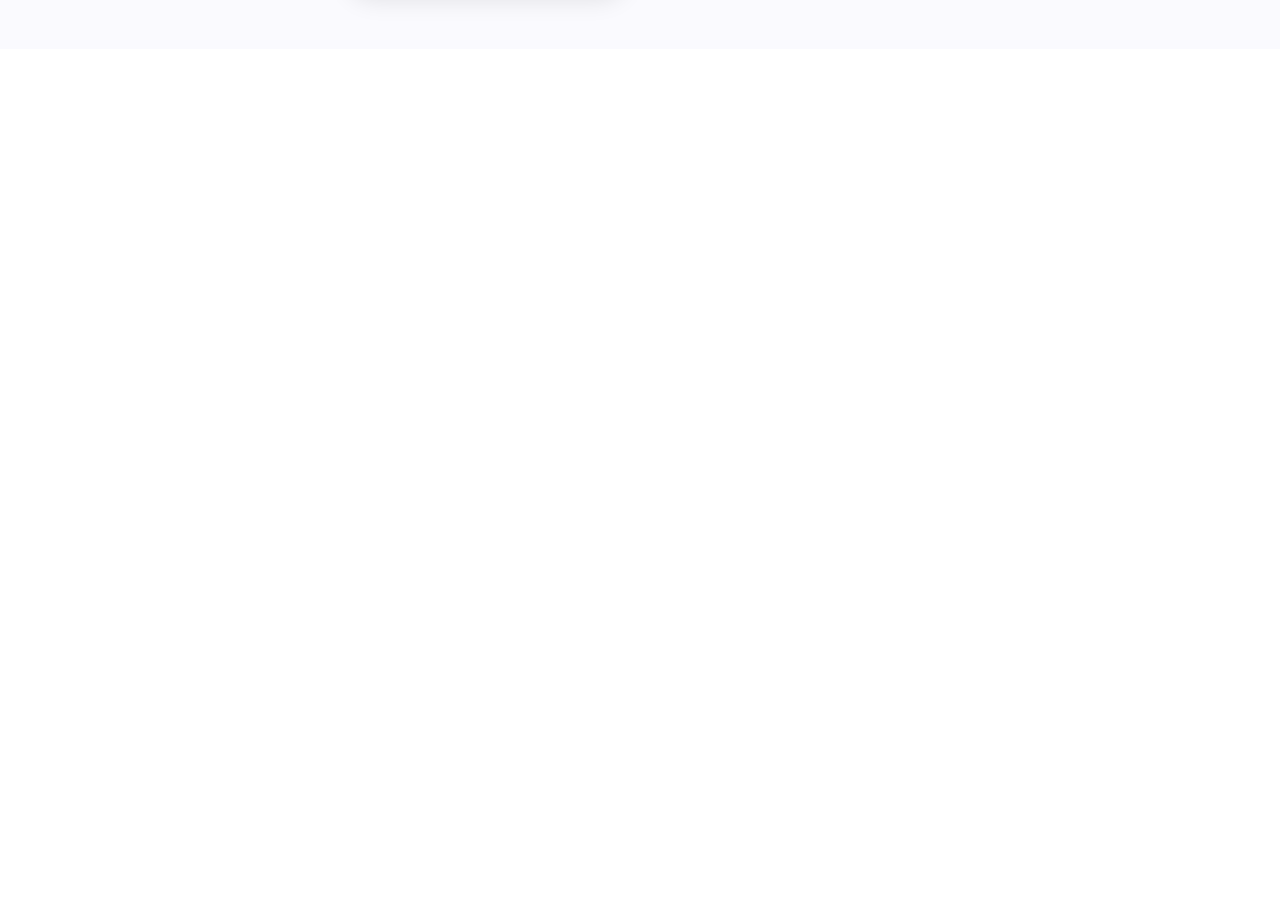
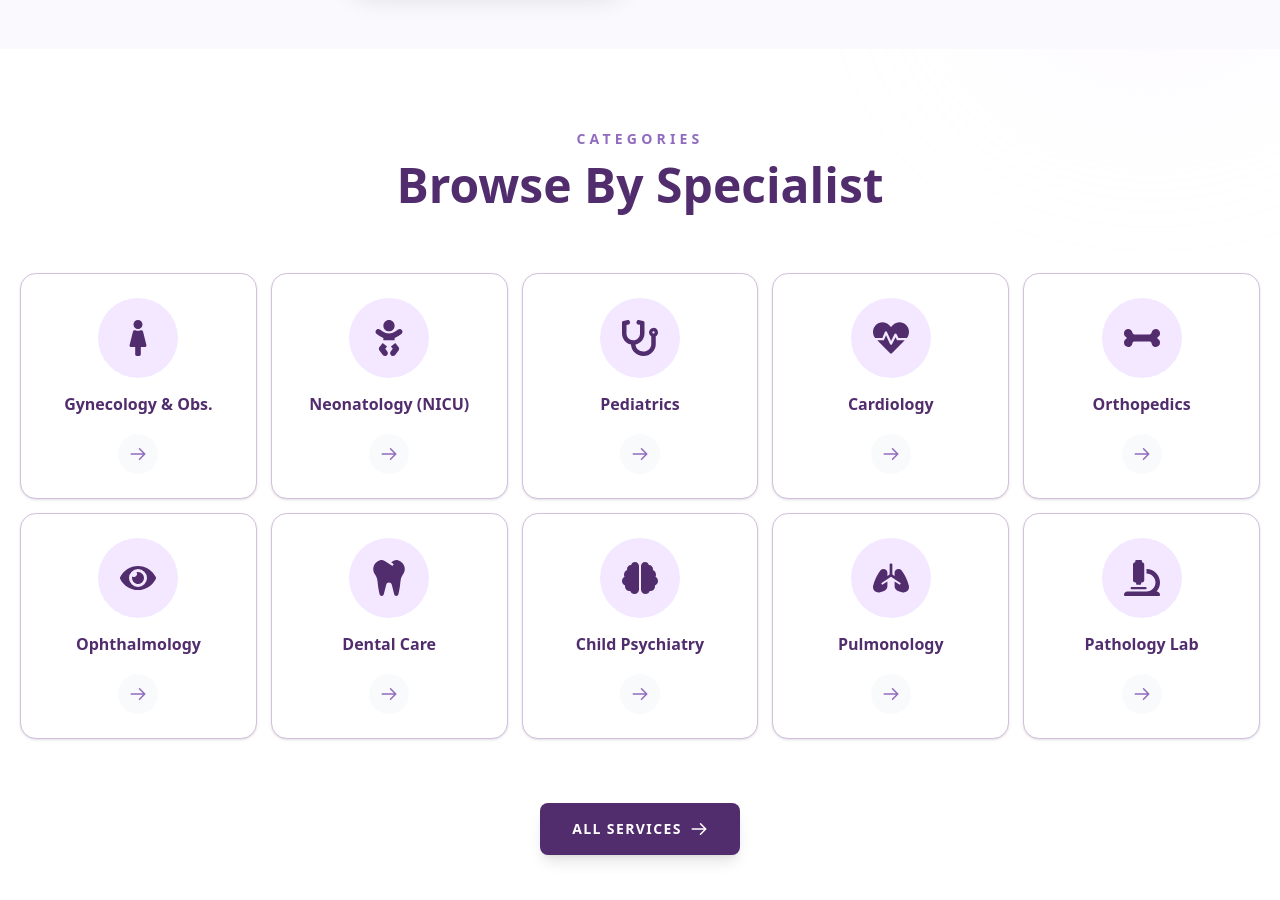
Before and after one commit to hrlimonnkb/sonaimuri-hospital, a Next.js app: page / in a window 1280 px wide. Shown: the part 1860-2760 px from the top of the page. Before the commit the page ends 1909 px from the top, so only its background shows below. Built offline with nearby package versions, Linux system fonts and the light colour scheme.

Commit message:
Add SpecialistDepartments component and update AboutUs year

```diff
--- a/src/app/(public)/page.js
+++ b/src/app/(public)/page.js
@@ -3,6 +3,7 @@
 import AboutUs from "../components/Home/AboutUs";
 import HeroSlider from "../components/Home/HeroSlider";
 import ServiceHighlights from "../components/Home/ServiceHighlights";
+import SpecialistDepartments from "../components/Home/SpecialistDepartments";
 
 export default function HomePage() {
   return (
@@ -10,6 +11,7 @@
       <HeroSlider />
       <ServiceHighlights/>
       <AboutUs/>
+      <SpecialistDepartments/>
     </div>
   );
 }
--- a/src/app/components/Home/AboutUs.jsx
+++ b/src/app/components/Home/AboutUs.jsx
@@ -62,7 +62,7 @@
 
             {/* Legacy Badge */}
             <div className="absolute -top-6 -left-6 bg-linear-to-br from-[#512D6D] to-[#916BBF] text-white p-6 rounded-2xl shadow-xl z-30 transform -rotate-3 hover:rotate-0 transition-transform cursor-default">
-              <div className="text-3xl font-black italic tracking-tighter leading-none">Since 1984</div>
+              <div className="text-3xl font-black italic tracking-tighter leading-none">Since 2025</div>
               <p className="text-[10px] uppercase font-bold tracking-widest mt-1 opacity-80">Serving Humanity</p>
             </div>
           </div>
--- /dev/null
+++ b/src/app/components/Home/SpecialistDepartments.jsx
@@ -0,0 +1,85 @@
+"use client";
+import React from 'react';
+import Link from 'next/link';
+import { HiOutlineArrowRight } from 'react-icons/hi';
+import {
+  FaFemale,
+  FaBaby,
+  FaHeartbeat,
+  FaStethoscope,
+  FaBone,
+  FaEye,
+  FaTooth,
+  FaBrain,
+  FaLungs,
+  FaMicroscope
+} from 'react-icons/fa';
+
+const departments = [
+  { id: 1, name: "Gynecology & Obs.", icon: <FaFemale />, link: "/departments/gynecology" },
+  { id: 2, name: "Neonatology (NICU)", icon: <FaBaby />, link: "/departments/neonatology" },
+  { id: 3, name: "Pediatrics", icon: <FaStethoscope />, link: "/departments/pediatrics" },
+  { id: 4, name: "Cardiology", icon: <FaHeartbeat />, link: "/departments/cardiology" },
+  { id: 5, name: "Orthopedics", icon: <FaBone />, link: "/departments/orthopedics" },
+  { id: 6, name: "Ophthalmology", icon: <FaEye />, link: "/departments/ophthalmology" },
+  { id: 7, name: "Dental Care", icon: <FaTooth />, link: "/departments/dental" },
+  { id: 8, name: "Child Psychiatry", icon: <FaBrain />, link: "/departments/psychiatry" },
+  { id: 9, name: "Pulmonology", icon: <FaLungs />, link: "/departments/pulmonology" },
+  { id: 10, name: "Pathology Lab", icon: <FaMicroscope />, link: "/departments/pathology" },
+];
+
+export default function SpecialistDepartments() {
+  return (
+    <section className="py-20 px-5">
+      <div className="max-width-wrapper">
+
+        {/* Section Header */}
+        <div className="text-center mb-8 md:mb-16">
+          <span className="text-[#916BBF] font-bold text-xs md:text-sm uppercase tracking-[0.3em] block mb-3">
+            Categories
+          </span>
+          <h2 className="text-[#512D6D] text-2xl md:text-5xl font-black">
+            Browse By Specialist
+          </h2>
+        </div>
+
+        {/* 12-Card Grid Layout */}
+        <div className="grid grid-cols-2 md:grid-cols-3 lg:grid-cols-4 xl:grid-cols-5 gap-2.5 md:gap-3.5">
+          {departments.map((dept) => (
+            <Link
+              href={dept.link}
+              key={dept.id}
+              className="group flex flex-col items-center justify-center p-6 bg-white rounded-2xl shadow-sm hover:shadow-xl border border-[#D3BFDF] transition-all duration-300 hover:-translate-y-2"
+            >
+              {/* Icon Container with Brand Colors */}
+              <div className="w-20 h-20 rounded-full bg-[#F3E8FF] flex items-center justify-center text-4xl text-[#512D6D] mb-4 group-hover:bg-[#512D6D] group-hover:text-white transition-colors duration-300">
+                {dept.icon}
+              </div>
+
+              {/* Department Name */}
+              <h3 className="text-[#512D6D] font-bold text-sm md:text-base text-center mb-5 leading-tight group-hover:text-[#916BBF] transition-colors">
+                {dept.name}
+              </h3>
+
+              {/* Arrow Button Indicator */}
+              <div className="mt-auto w-10 h-10 rounded-full bg-gray-50 flex items-center justify-center text-[#916BBF] group-hover:bg-[#916BBF] group-hover:text-white transition-all duration-300 transform group-hover:rotate-[-45deg]">
+                <HiOutlineArrowRight className="text-lg" />
+              </div>
+            </Link>
+          ))}
+        </div>
+
+        {/* 'View All' CTA Button */}
+        <div className="mt-16 text-center">
+          <Link
+            href="/departments"
+            className="inline-flex items-center gap-2 bg-[#512D6D] text-white px-8 py-4 rounded-lg font-black text-sm uppercase tracking-widest hover:bg-[#35055a] transition-colors shadow-lg hover:shadow-xl"
+          >
+            All Services <HiOutlineArrowRight className="text-lg" />
+          </Link>
+        </div>
+
+      </div>
+    </section>
+  );
+}
```
